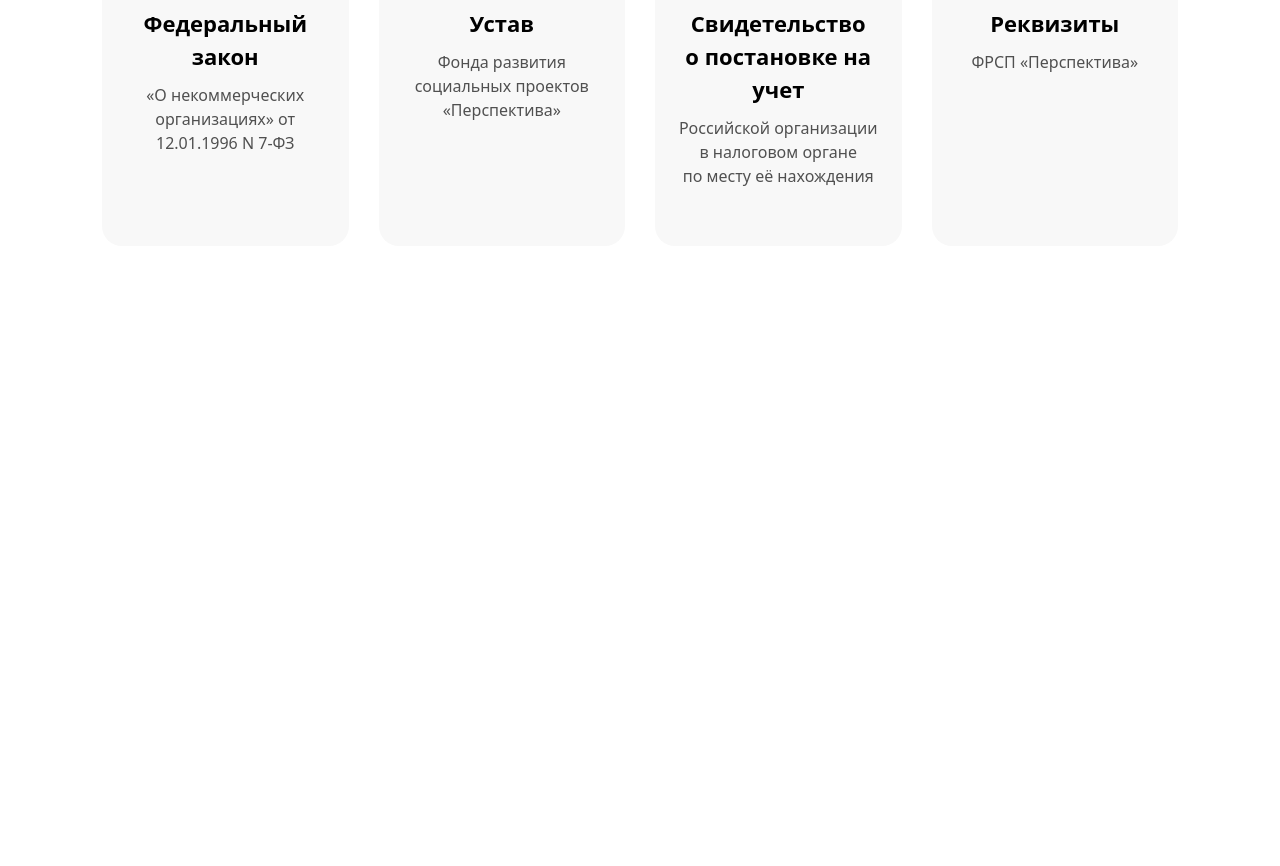
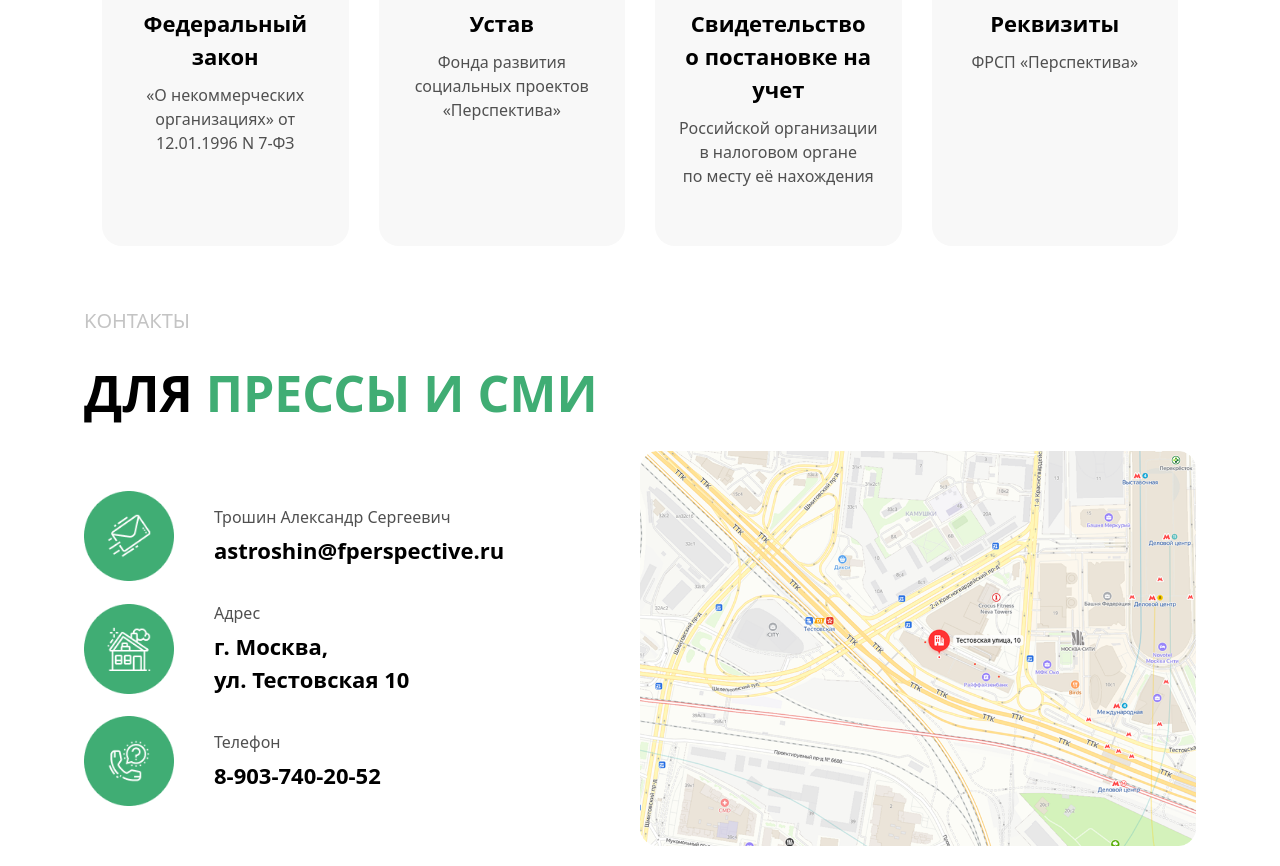
Before and after one commit to MuhammadEvazov/project6, a website: page src/documents.html in a window 1280 px wide. Shown: the part 622-1488 px from the top of the page. Before the commit the page ends 908 px from the top, so only its background shows below. Drawn offline with nearby package versions, Linux system fonts and the light colour scheme; files that its build step writes are made by us from their sources.

Commit message:
second section done by page documents

```diff
--- a/src/documents.html
+++ b/src/documents.html
@@ -1,11 +1,13 @@
 <!DOCTYPE html>
 <html lang="en">
+
 <head>
     <meta charset="UTF-8">
     <meta name="viewport" content="width=device-width, initial-scale=1.0">
     <title>Page 4 - Documents</title>
     <link rel="stylesheet" href="./output.css">
 </head>
+
 <body>
     <header class="p-[10px] lg:p-[20px]">
         <nav class="pb-[30px] lg:max-w-[1500px] lg:m-auto flex items-center justify-between">
@@ -22,32 +24,74 @@
         </nav>
 
         <section class="section1 p-[20px] lg:max-w-[1300px] lg:w-[90%] lg:m-auto flex flex-col items-start gap-[20px]">
-            <h1 class="text-[30px] lg:text-[50px] font-[700] uppercase ">НОРМАТИВНЫЕ <br> <span class="text-[#40AD74]"> ДОКУМЕНТЫ</span></h1>
+            <h1 class="text-[30px] lg:text-[50px] font-[700] uppercase ">НОРМАТИВНЫЕ <br> <span class="text-[#40AD74]">
+                    ДОКУМЕНТЫ</span></h1>
             <article class="flex flex-col items-start gap-[30px] lg:flex-row text-center">
-                <div class="flex flex-col items-center p-[20px] bg-[#F8F8F8] rounded-[20px] gap-[10px] lg:w-[24%] lg:h-[580px]">
+                <div
+                    class="flex flex-col items-center p-[20px] bg-[#F8F8F8] rounded-[20px] gap-[10px] lg:w-[24%] lg:h-[580px]">
                     <img src="./Images/Rectangle 336.png" alt="">
                     <h3 class="text-[22px] font-[700]">Федеральный закон</h3>
                     <p class="text-[#505050] text-center">«О некоммерческих организациях» от 12.01.1996 N 7-ФЗ</p>
                 </div>
-                <div class="flex flex-col items-center p-[20px] bg-[#F8F8F8] rounded-[20px] gap-[10px] lg:w-[24%] lg:h-[580px]">
+                <div
+                    class="flex flex-col items-center p-[20px] bg-[#F8F8F8] rounded-[20px] gap-[10px] lg:w-[24%] lg:h-[580px]">
                     <img src="./Images/Rectangle 337.png" alt="">
                     <h3 class="text-[22px] font-[700]">Устав</h3>
                     <p class="text-[#505050] text-center">Фонда развития социальных проектов «Перспектива» </p>
                 </div>
-                <div class="flex flex-col items-center p-[20px] bg-[#F8F8F8] rounded-[20px] gap-[10px] lg:w-[24%] lg:h-[580px]">
+                <div
+                    class="flex flex-col items-center p-[20px] bg-[#F8F8F8] rounded-[20px] gap-[10px] lg:w-[24%] lg:h-[580px]">
                     <img src="./Images/Rectangle 336 (1).png" alt="">
                     <h3 class="text-[22px] font-[700]">Свидетельство о постановке на учет</h3>
-                    <p class="text-[#505050] text-center">Российской организации в налоговом органе по месту её нахождения</p>
+                    <p class="text-[#505050] text-center">Российской организации в налоговом органе по месту
+                        её нахождения</p>
                 </div>
-                <div class="flex flex-col items-center p-[20px] bg-[#F8F8F8] rounded-[20px] gap-[10px] lg:w-[24%] lg:h-[580px]">
+                <div
+                    class="flex flex-col items-center p-[20px] bg-[#F8F8F8] rounded-[20px] gap-[10px] lg:w-[24%] lg:h-[580px]">
                     <img src="./Images/Rectangle 336 (2).png" alt="">
                     <h3 class="text-[22px] font-[700]">Реквизиты</h3>
                     <p class="text-[#505050] text-center">ФРСП «Перспектива»</p>
                 </div>
             </article>
         </section>
+    </header>
 
+    <main>
+        <section
+            class="section3 p-[20px] lg:max-w-[1300px] lg:w-[90%] lg:m-auto flex flex-col items-center lg:items-start gap-[20px]">
+            <p class="text-[#C4C4C4] text-[20px]">KОНТАКТЫ</p>
+            <h1 class="text-[30px] lg:text-[50px] font-[700] uppercase ">Для <span class="text-[#40AD74]">прессы и
+                    СМИ</span></h1>
+            <article class="flex flex-col items-start gap-[20px] lg:flex-row lg:items-center lg:justify-between">
+                <aside class="flex flex-col items-start gap-[20px] lg:w-[50%]">
+                    <div class="flex items-center gap-[20px] lg:gap-[40px]">
+                        <img class="w-[60px] lg:w-[90px]" src="./Images/Bank.png" alt="">
+                        <div class="flex flex-col gap-[5px]">
+                            <p class="text-[#505050]">Трошин Александр Сергеевич</p>
+                            <h3 class="font-[700] text-[22px]">astroshin@fperspective.ru</h3>
+                        </div>
+                    </div>
+                    <div class="flex items-center gap-[20px] lg:gap-[40px]">
+                        <img class="w-[60px] lg:w-[90px]" src="./Images/Bank (1).png" alt="">
+                        <div class="flex flex-col gap-[5px]">
+                            <p class="text-[#505050]">Адрес</p>
+                            <h3 class="font-[700] text-[22px]">г. Москва, <br>
+                                ул. Тестовская 10</h3>
+                        </div>
+                    </div>
+                    <div class="flex items-center gap-[20px] lg:gap-[40px]">
+                        <img class="w-[60px] lg:w-[90px]" src="./Images/Bank (2).png" alt="">
+                        <div class="flex flex-col gap-[5px]">
+                            <p class="text-[#505050]">Телефон</p>
+                            <h3 class="font-[700] text-[22px]">8-903-740-20-52</h3>
+                        </div>
+                    </div>
+                </aside>
+                <img class="lg:w-[50%]" src="./Images/Rectangle 5 (6).png" alt="">
+            </article>
+        </section>
+    </main>
 
-    </header>
 </body>
+
 </html>
```
